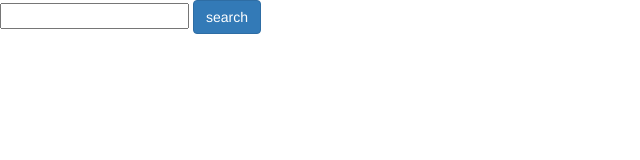
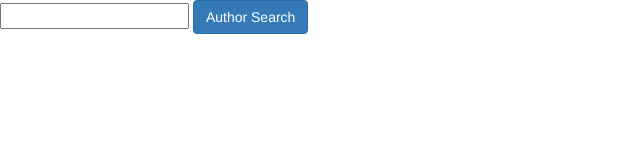
Before and after one commit to kentonscode/book-ladder, a website: page index.html in a window 1280 px wide. Shown: the whole page, without its empty margins (0-640 px from the left). Drawn offline with nearby package versions, Linux system fonts and the light colour scheme.

Commit message:
changed button text from search to search author

```diff
--- a/index.html
+++ b/index.html
@@ -10,7 +10,7 @@
   <body>
     <div class='results' ng-controller='authorSearch as author'>
       <input type="text" ng-model='author.term'>
-      <button type="button" class="btn btn-primary" ng-click='author.search()'>search</button>
+      <button type="button" class="btn btn-primary" ng-click='author.search()'>Author Search</button>
       <ul>
        <li ng-repeat="book in author.books" >
           {{book.volumeInfo.title}}
```
